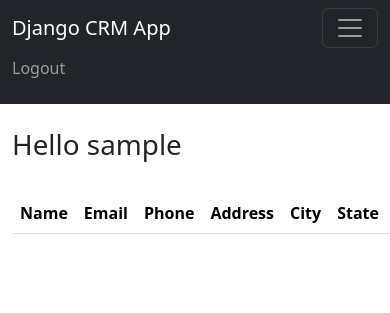
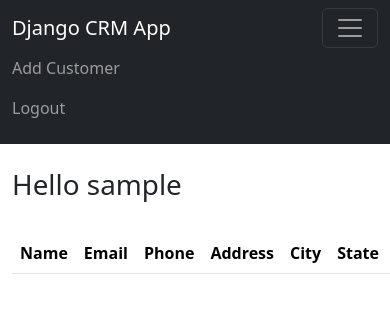
Before and after one commit to benjaminbuckmaster/django-crm-app, a Django app: page / in a window 390 px wide, after a click that opens the changed part; the page is wider, and only the part inside the window is pictured. Shown: the top 313 px of that part. Run offline with Django 5.2, Linux system fonts and the light colour scheme; the visitor is signed in with stand-in values (Sample User, id 1); data that the repository does not hold is empty.

Commit message:
added ability to create a customer when logged in

```diff
--- a/dcrm/website/templates/navbar.html
+++ b/dcrm/website/templates/navbar.html
@@ -7,6 +7,9 @@
       <div class="collapse navbar-collapse" id="navbarSupportedContent">
         <ul class="navbar-nav me-auto mb-2 mb-lg-0">
           {% if user.is_authenticated %}
+            <li class="nav-item">
+              <a class="nav-link" href="{% url 'add_record' %}">Add Customer</a>
+            </li>
             <li class="nav-item">
               <a class="nav-link" href="{% url 'logout' %}">Logout</a>
             </li>
--- a/dcrm/website/urls.py
+++ b/dcrm/website/urls.py
@@ -6,4 +6,5 @@ urlpatterns = [
     path('logout/', views.logout_user, name='logout'),
     path('record/<int:pk>', views.customer_record, name='record'),
     path('delete_record/<int:pk>', views.delete_record, name='delete_record'),
+    path('add_record/', views.add_record, name='add_record'),
 ]
--- a/dcrm/website/views.py
+++ b/dcrm/website/views.py
@@ -2,6 +2,7 @@ from django.shortcuts import render, redirect
 from django.contrib.auth import authenticate, login, logout
 from django.contrib import messages
 from .models import Record
+from .forms import AddRecordForm
 
 def home(request):
     records = Record.objects.all()
@@ -48,3 +49,16 @@ def delete_record(request, pk):
     else:
         messages.success(request, "You must be logged in.")
         return redirect('home')
+
+def add_record(request):
+    form = AddRecordForm(request.POST or None)
+    if request.user.is_authenticated:
+        if request.method == 'POST':
+            if form.is_valid():
+                add_record = form.save()
+                messages.success(request, "Customer added.")
+                return redirect('home')
+        return render(request, 'add_record.html', context={'form':form})
+    else:
+        messages.success(request, "You must be logged in.")
+        return redirect('home')
```
Also changed, not shown: dcrm/website/forms.py (added, +17 -0 lines), dcrm/website/templates/add_record.html (added, +17 -0 lines).
